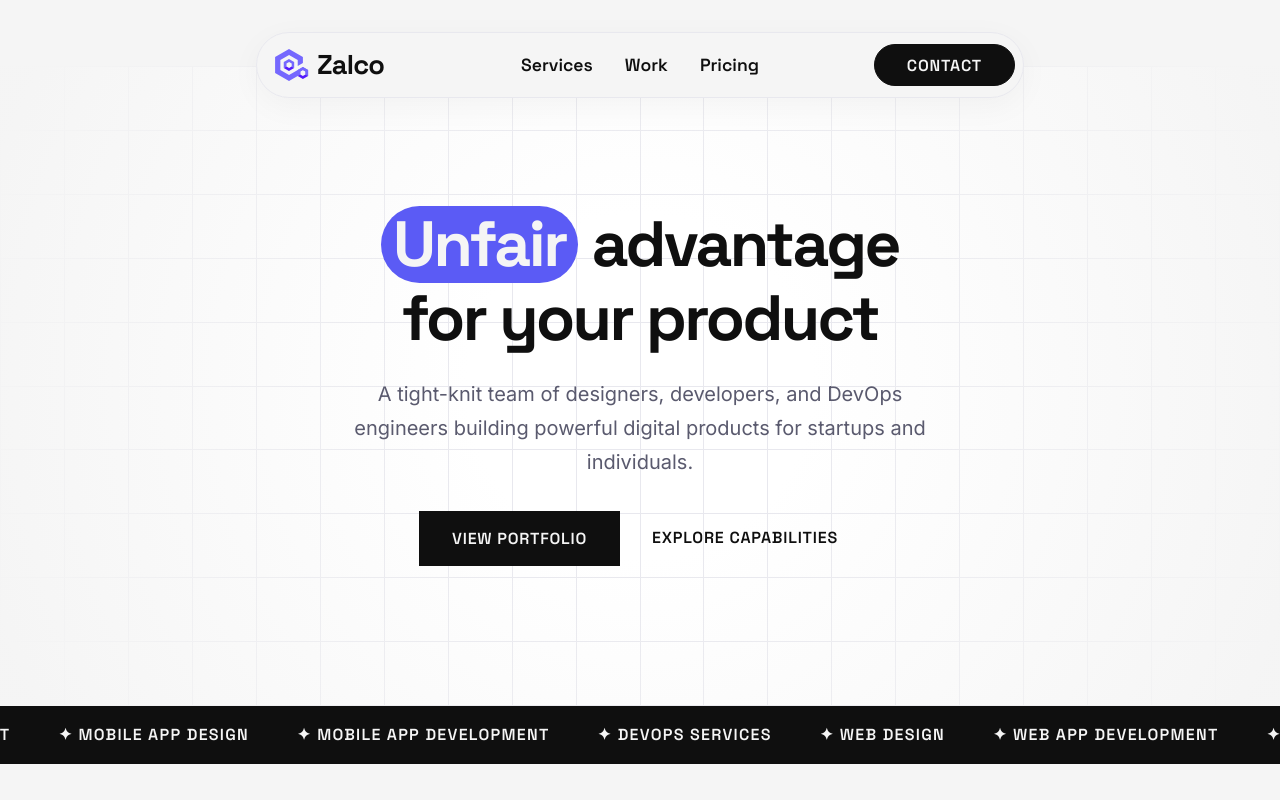
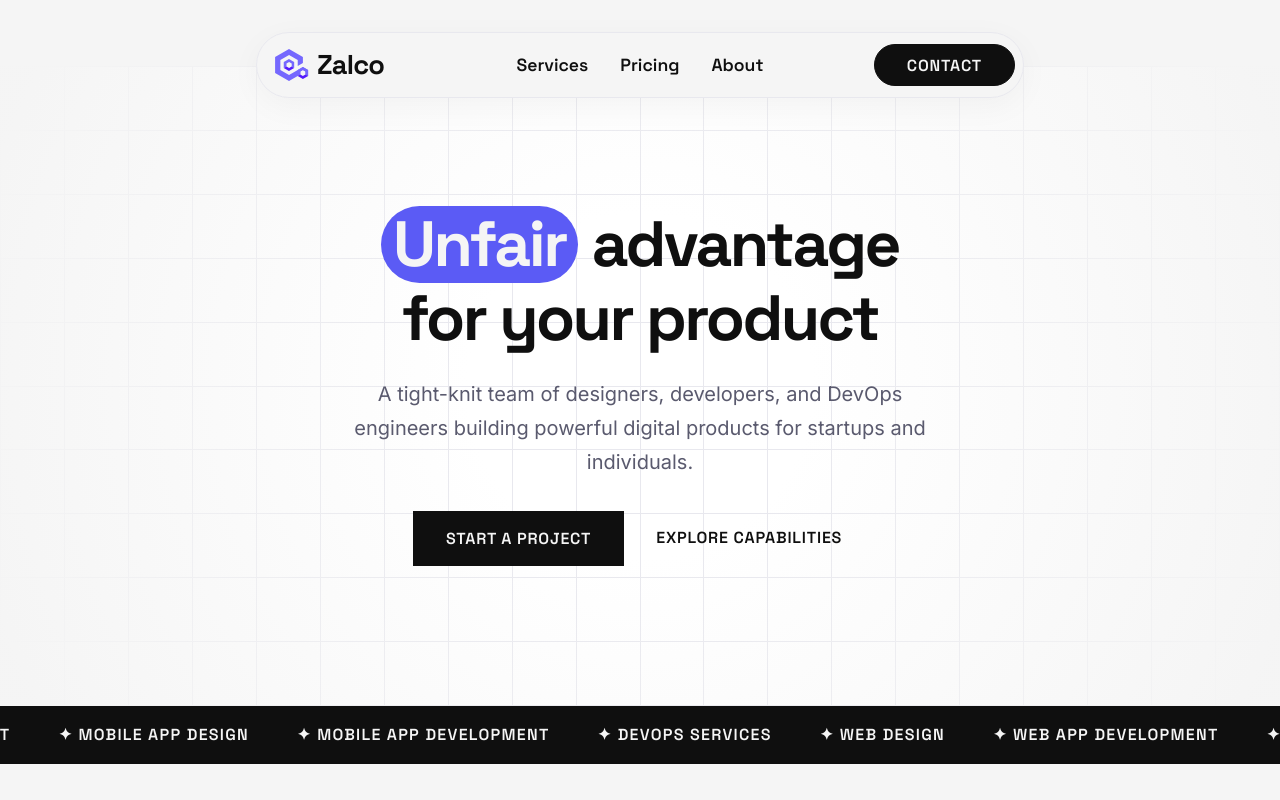
Before and after one commit to adminZalco/Zalco, a React (Vite) app: page / in a window 1280 px wide. Shown: the top 800 px of the page. Built offline with nearby package versions, Linux system fonts and the light colour scheme; some icons are missing.

Commit message:
Update CTA and remove work section references

```diff
--- a/src/App.jsx
+++ b/src/App.jsx
@@ -94,14 +94,15 @@ function App() {
             {/* ─── Header ─── */}
             <header role="banner" className="global-header">
                 <div className="container header-inner">
-                    <a href="#" className="header-logo">
+                    <a href="/" className="header-logo">
                         <img src={ZalcoLogo} alt="Zalco" style={{ height: '3rem', width: 'auto' }} />
                         <h1 className="logo-text">Zalco</h1>
                     </a>
                     <nav aria-label="Primary Navigation" className="primary-nav">
                         <a href="#services">Services</a>
-                        <a href="#work">Work</a>
+                        {/* <a href="#work">Work</a> */}
                         <a href="#pricing">Pricing</a>
+                        <a href="#about">About</a>
                     </nav>
                     <div className="header-actions">
                         <button className="brutalist-button brutalist-button--dark header-contact-btn" onClick={() => window.open('https://cal.com/zalco/30min', '_blank')}>Contact</button>
@@ -127,7 +128,7 @@ function App() {
                             </FadeSection>
                             <FadeSection delay={300}>
                                 <div className="hero-actions">
-                                    <button className="brutalist-button brutalist-button--dark">View Portfolio</button>
+                                    <button className="brutalist-button brutalist-button--dark" onClick={() => window.open('https://cal.com/zalco/30min', '_blank')}>Start a Project</button>
                                     <a href="#services" className="text-link">
                                         Explore Capabilities <Icon icon="solar:arrow-right-up-linear" />
                                     </a>
--- a/src/components/TestimonialsSection.jsx
+++ b/src/components/TestimonialsSection.jsx
@@ -42,7 +42,7 @@ const testimonials = [
 
 export default function TestimonialsSection() {
     return (
-        <section id="work" className="section-padding container">
+        <section id="about" className="section-padding container">
             <h2 className="testimonials-heading mb-12">
                 <span className="text-gray-400 font-normal">Hear from what my</span><br />
                 clients have to say.
```
